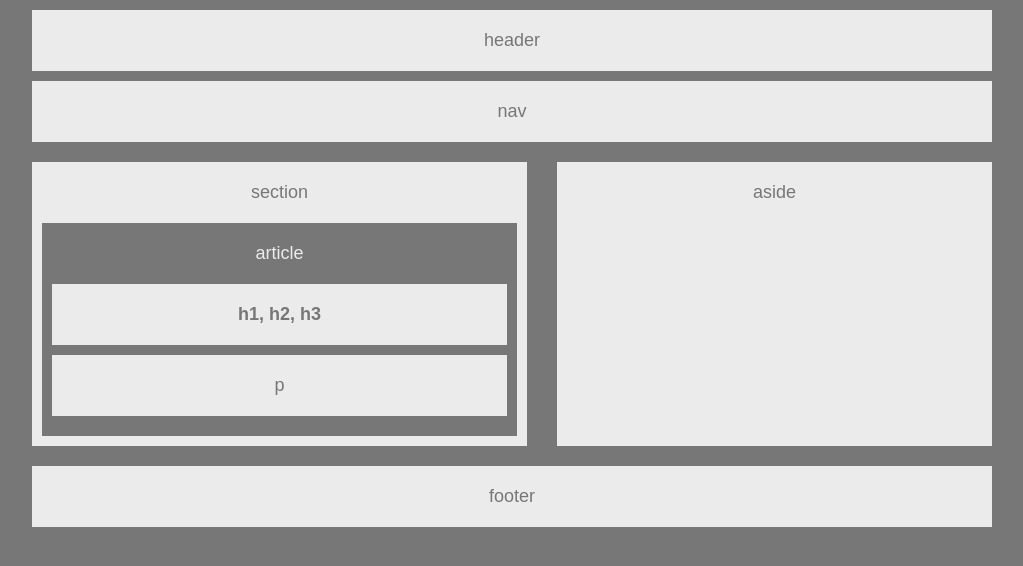
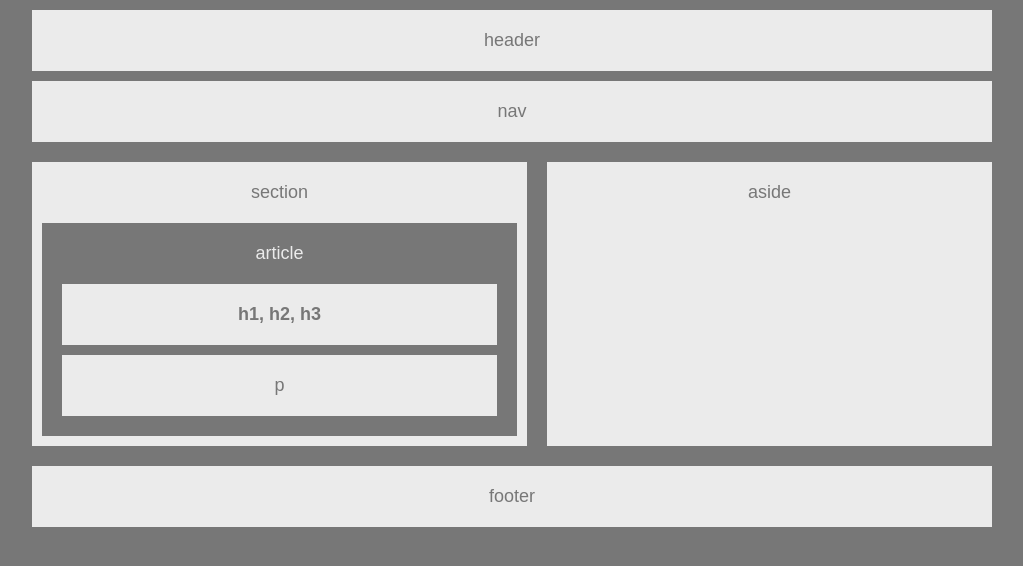
Before and after one commit to BryantFukushima/HW-Wireframe, a plain HTML site: page index.html in a window 1280 px wide. Shown: the whole page, without its empty margins (128-1151 px from the left). Drawn offline with Linux system fonts and the light colour scheme.

Commit message:
cleaned out ver

```diff
--- a/index.html
+++ b/index.html
@@ -1,34 +1,25 @@
 <!DOCTYPE html>
 <html>
-
 <head>
-    <title>HW-Wireframe</title>
+	<title></title>
 	<link rel="stylesheet" type="text/css" href="style.css">
 </head>
-
 <body>
 	<div class="container">
-        <header>
-            <p>header</p>
-        </header>
-        <nav>
-            <p>nav</p>
-        </nav>
+		<header><p>header</p></header>
+		<nav><p>nav</p></nav>
+		<div id="secAside">
 			<section>
 				<p>section</p>
 				<article>
-                <p id="artTitle">article</p>
-                <p class="artSec"><b>h1, h2, h3</b></p>
-                <p class="artSec">p</p>
+					<p id="articleP">article</p>
+					<p><b>h1, h2, h3</b></p>
+					<p>p</p>
 				</article>
 			</section>
-        <aside>
-            <p>aside</p>
-        </aside>
-        <footer>
-            <p>footer</p>
-        </footer>
+			<aside><p>aside</p></aside>
+		</div>
+		<footer><p>footer</p></footer>
 	</div>
 </body>
-
 </html>
--- a/style.css
+++ b/style.css
@@ -3,65 +3,58 @@ body {
 	color: #777;
 	background: #777;
 	font-size: 18px;
+}
+
+.container {
+	margin: auto;
+	width: 960px;
+}
+
+header, nav, section, aside, footer {
+	background-color: #ebebeb;
 	text-align: center;
 }
 
-.container {
-	width: 960px;
-	margin: auto;
+p, h1 {
+	color: #777;
+	background: #ebebeb;
+	padding: 20px;
+	margin: 0;
 }
 
-header, nav, section, aside, footer {
-	background: #ebebeb;
-	margin-top: 10px;
+header, nav, footer {
+	margin: 10px 0;
 }
 
-h1, p {
-	margin: auto;
-	padding: 20px 0;
-	color: #777;
-	background: #ebebeb;
+#secAside {
+	display: flex;
+	margin: 20px 0;
 }
 
 section {
 	width: 495px;
-	float: left;
-	margin-right: 5px;
-	padding-bottom: 10px;
+	margin-right: 10px;
 }
 
 aside {
-	width: 435px;
-	float: right;
-	margin: 10px 0 10px 5px;
-	height: 284px;
+	width: 445px;
+	margin-left: 10px;
 }
 
 article {
-	color: #ebebeb;
-	background: #777;
-	margin: 0 10px;
-	padding-bottom: 10px;
-}
-
-#artTitle {
+	margin: 0 10px 10px;
+	padding: 0 20px 10px;
 	color: #ebebeb;
 	background: #777;
 }
 
-.artSec {
-	margin: 0 10px 10px;
+article p {
+	padding: 20px;
+	margin: 0 0 10px;
 }
 
-nav {
-	margin-bottom: 10px;
+#articleP {
+	color: #ebebeb;
+	background: #777;
+	margin: 0;
 }
-
-section, aside {
-	margin-bottom: 20px;
-}
-
-footer {
-	margin-top: 10px;
-	clear: both;
-}
```
Also changed, not shown: 1 other file. Lines whose indentation alone changed are shown as unchanged.
